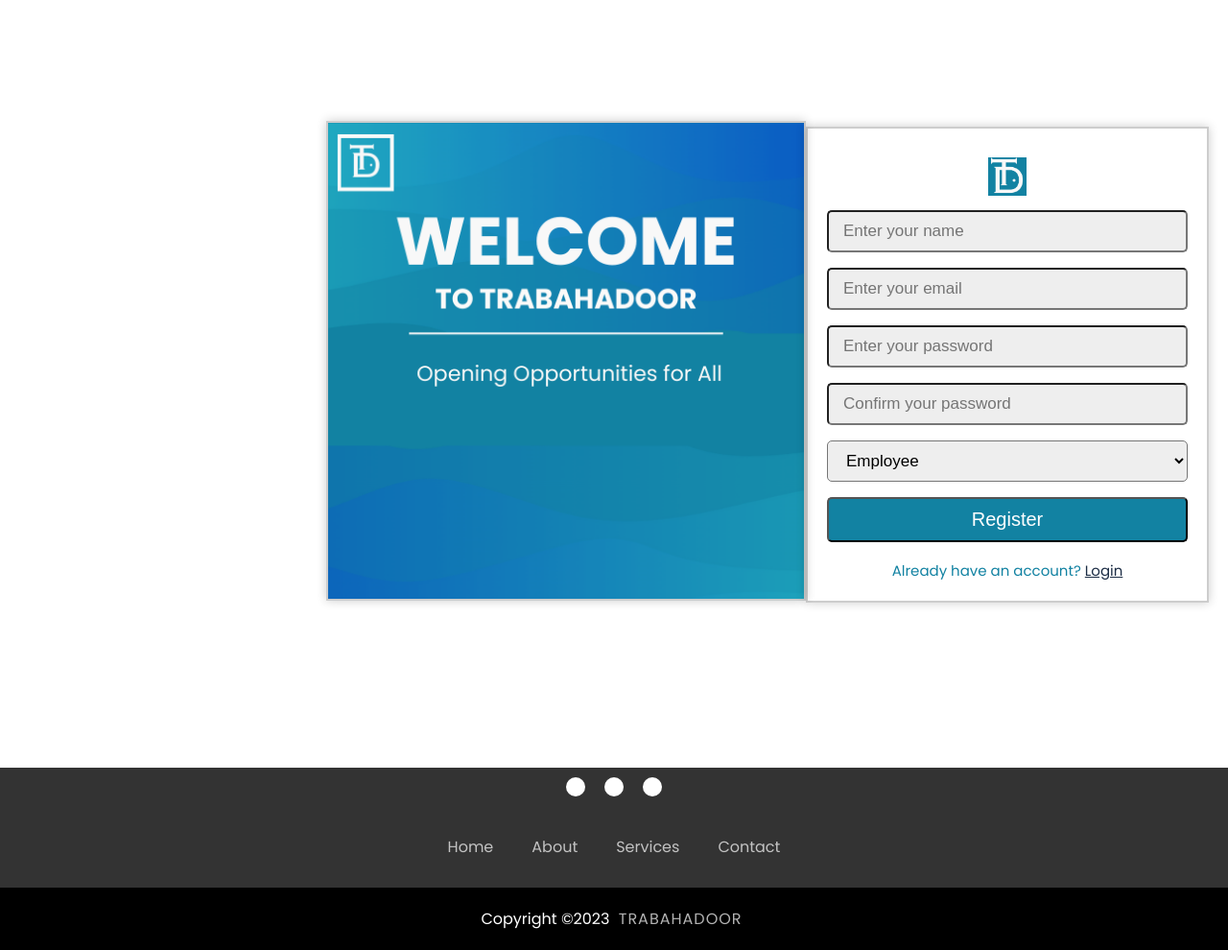
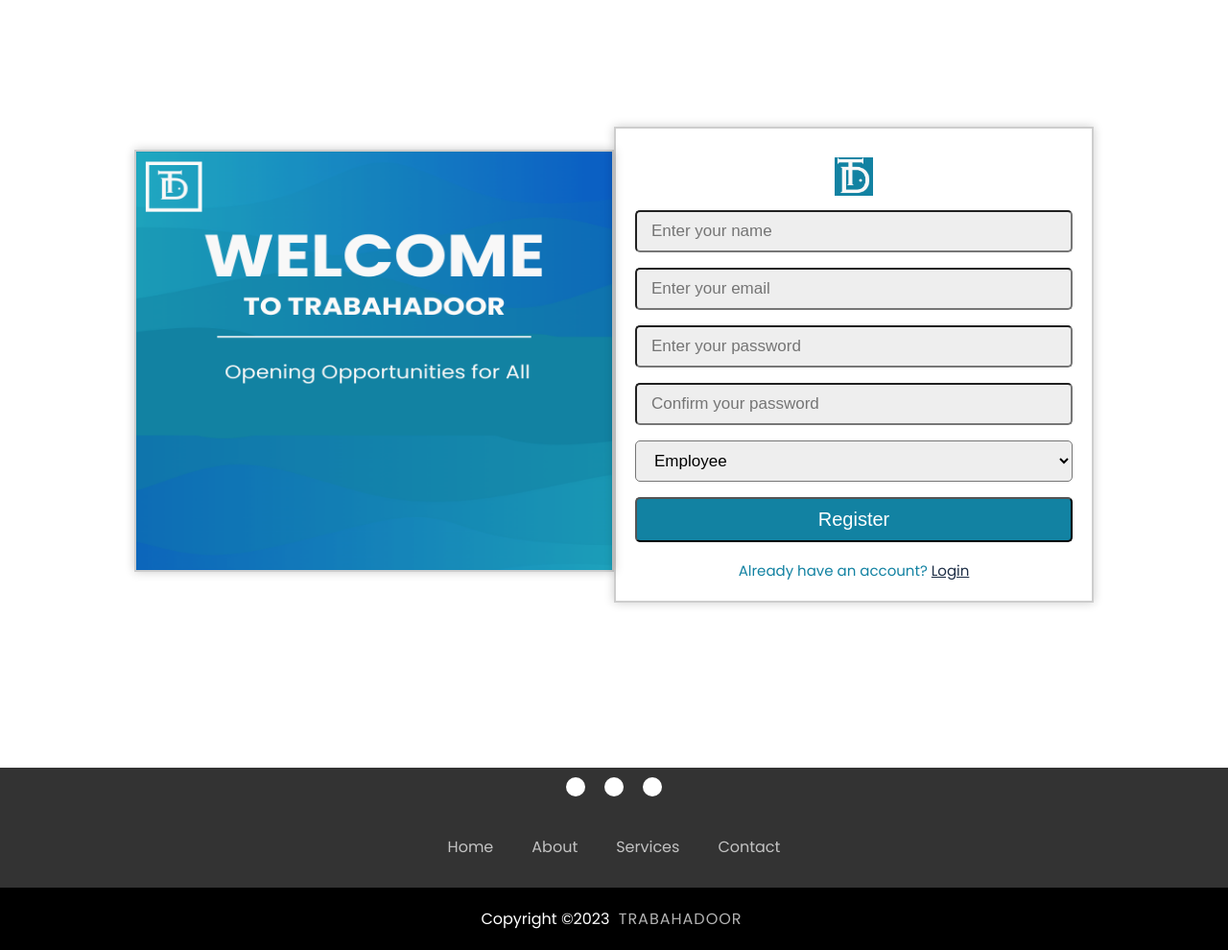
Before and after one commit to carla-dimaandal/TrabahadoorJobPortal, a PHP site: page /Register_Form.html in a window 1280 px wide. Shown: the part 58-1048 px from the top of the page at 96% size. Run offline with PHP 8.4, Linux system fonts and the light colour scheme.

Commit message:
Update style2.css

```diff
--- a/style2.css
+++ b/style2.css
@@ -68,8 +68,8 @@ header .container{
     justify-content: center;
     padding:20px;
     padding-bottom: 60px;
-    /*width: 1000px;
-    height:500px;  eto for responsiveness*/
+    /* width: 1000px;
+    height:500px;   */
 
  }
  .form-container .welcome img{
@@ -77,8 +77,8 @@ header .container{
    box-shadow: 0 0 10px rgba(0,0,0,.2);
    backdrop-filter:blur(100px);
    width: 500px;
-   height:500px;
-   margin-left:20rem;
+   height:440px;
+   /* margin-left:20rem; */
  }
 
  @media (max-width: 958px){
```
